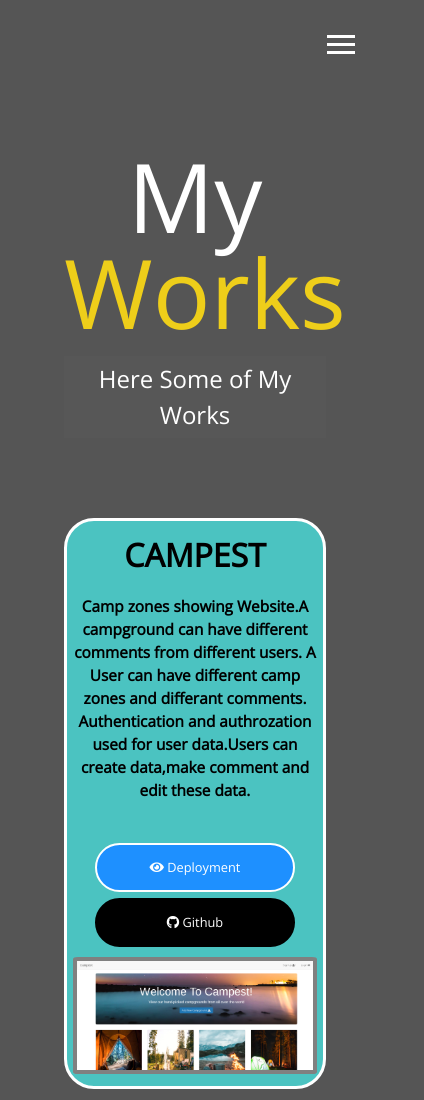
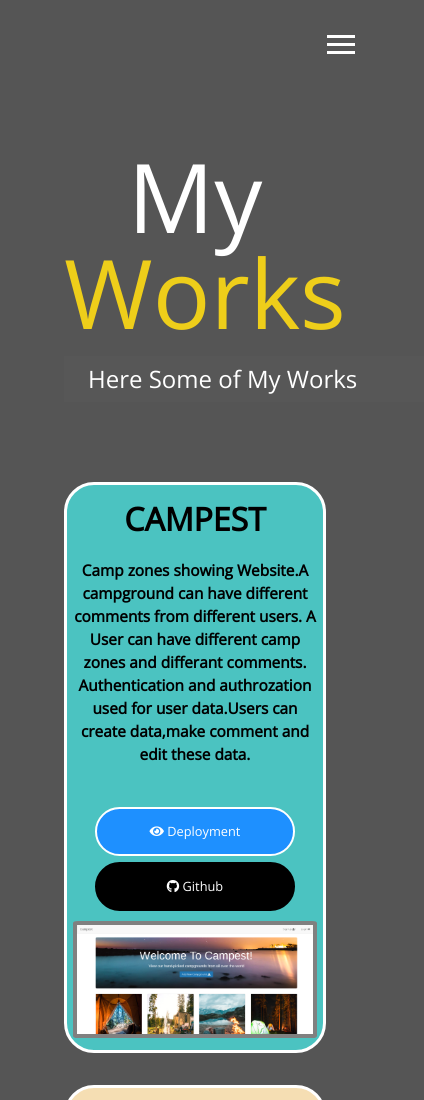
Before and after one commit to rizikolik/portfolio_page, a website: page content/works.html in a window 390 px wide. Shown: the top 1100 px of the page, 424 px wide, since content can reach past the window. Drawn offline with nearby package versions, Linux system fonts and the light colour scheme.

Commit message:
End of the project,all bugs fixed and layouts checked

```diff
--- a/scss/_mobile.scss
+++ b/scss/_mobile.scss
@@ -15,6 +15,9 @@
   body{
     margin:0 auto;
   }
+//index page
+
+
   main {
     .icons{
       font-size:1em;
@@ -27,9 +30,15 @@
       margin-bottom: 1rem;
     }
     .sm-header{
+     display:flex;
+    flex-direction:column;
+    flex-wrap:wrap;
+    text-align:left;
     font-size:1.5em;
+    width:15em;
     }
   }
+  //menu
   ul.menu-nav,
   div.menu-brand{
     float: none;
@@ -54,7 +63,6 @@
       height:150px;
 
     }
-
   }
   // CONTACT PAGE
   .boxes{
@@ -62,6 +70,7 @@
       font-size:1em;
     }
   }
+  //about page
   .about-me{
    grid-template-areas:
        "bioimage"
@@ -71,37 +80,21 @@
        "job3";
     grid-template-columns:1fr;
  }
-
+//works page
  .row{
-
-
   .item{
     display:inline-block;
     .tech-logos{
       display:none;
   }
-
-
   img,.desc{
-
-
     margin-top: 0.3em;
-
     font-size:0.8em;
     width:100%;
     height:auto;
-
     }
-
-
   }
-
-
 }
-
-
-
-
 
 }
 
@@ -109,6 +102,4 @@
     main#home h1{
       margin-top: 10vh;
     }
-
-
 }
--- a/scss/main.scss
+++ b/scss/main.scss
@@ -27,6 +27,10 @@ h3{
      margin-top:10vh;
 }
 &.sm-header{
+    div{
+     display:inline;
+    }
+
     font-size:2rem;
     margin-bottom:2em;
     padding:0.2em 1em;
```
Also changed, not shown: content/index.html (+1 -1 lines), content/css/main.css. Lines whose indentation alone changed are shown as unchanged.
